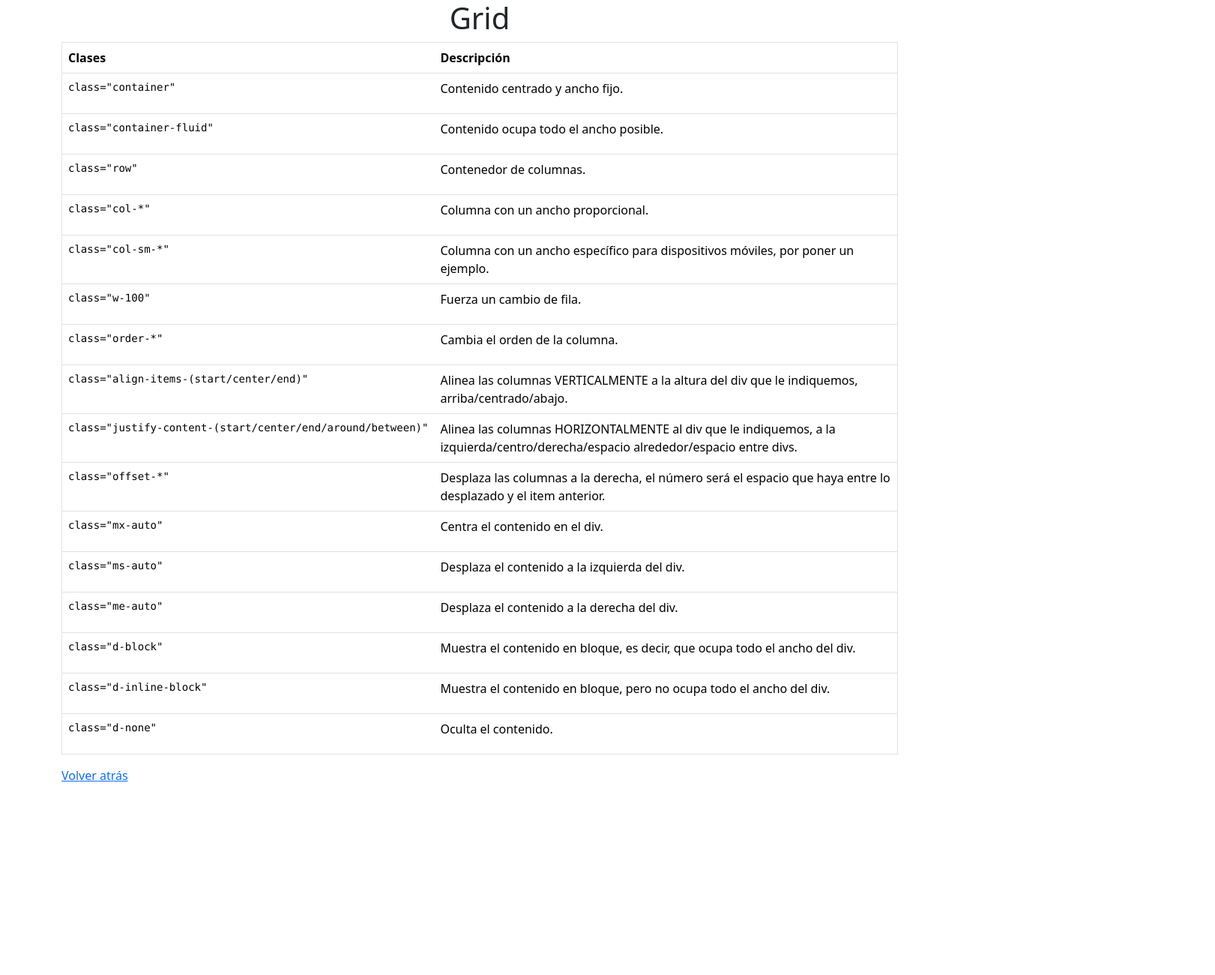
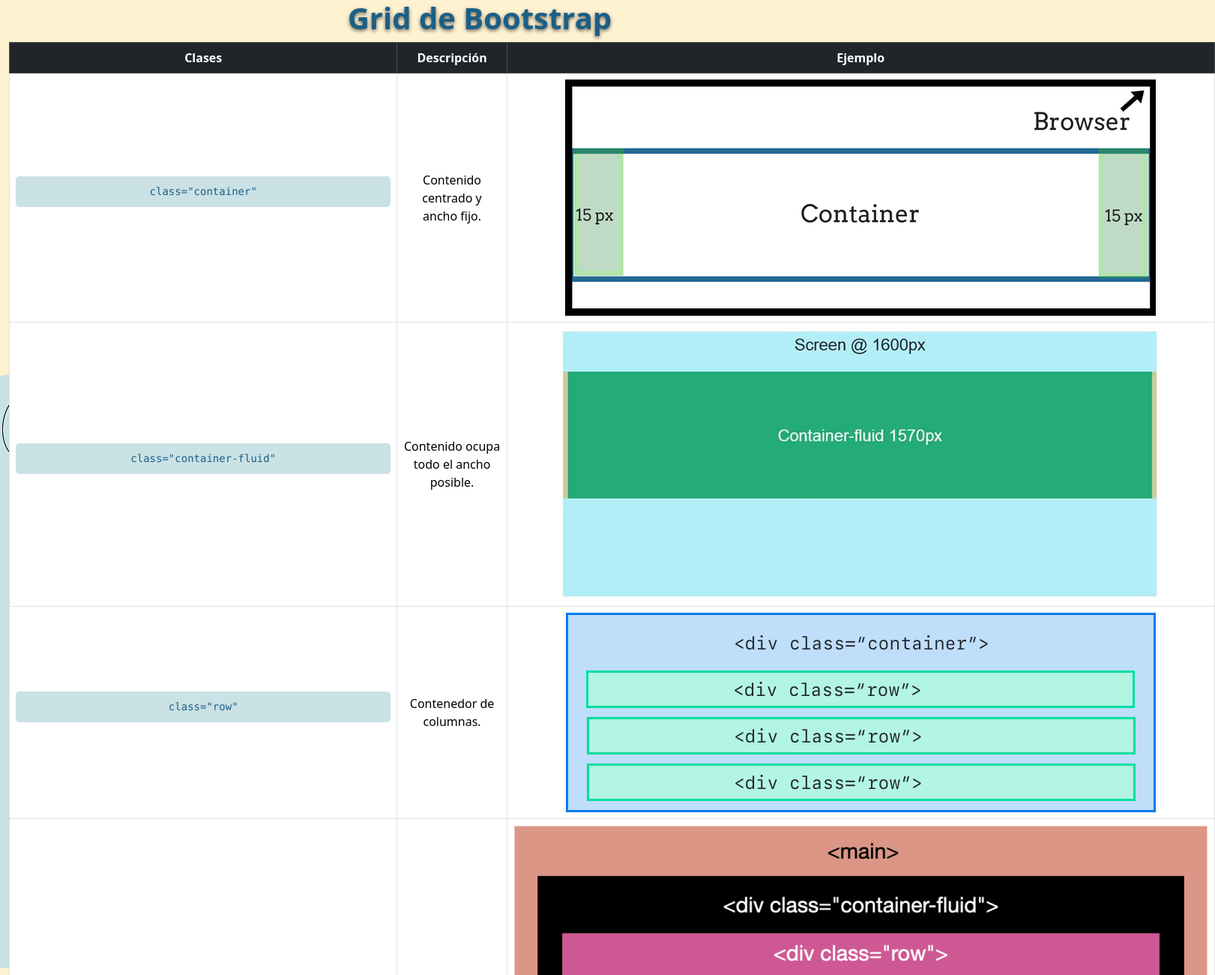
Before and after one commit to juanantonioVM/Bootstrap, a plain HTML site: page GlosarioBootstrap/grid.html in a window 1280 px wide. Shown: the top 1300 px of the page at 75% size, 1621 px wide, since content can reach past the window. Before the commit the page ends 1046 px from the top, so only its background shows below. Drawn offline with nearby package versions, Linux system fonts and the light colour scheme.

Commit message:
glosario

```diff
--- a/GlosarioBootstrap/grid.html
+++ b/GlosarioBootstrap/grid.html
@@ -3,22 +3,52 @@
 <head>
     <meta charset="UTF-8">
     <meta name="viewport" content="width=device-width, initial-scale=1.0">
+    <title>Medidas de pantalla en Bootstrap</title>
     <link rel="stylesheet" href="https://cdn.jsdelivr.net/npm/bootstrap@5.3.3/dist/css/bootstrap.min.css" integrity="sha384-QWTKZyjpPEjISv5WaRU9OFeRpok6YctnYmDr5pNlyT2bRjXh0JMhjY6hW+ALEwIH" crossorigin="anonymous">
-    <title>Grid de Bootstrap</title>
+    <script src="https://cdn.jsdelivr.net/npm/bootstrap@5.3.3/dist/js/bootstrap.min.js" integrity="sha384-0pUGZvbkm6XF6gxjEnlmuGrJXVbNuzT9qBBavbLwCsOGabYfZo0T0to5eqruptLy" crossorigin="anonymous"></script>
     <style>
-        p {
-            text-align: center;
+        body {
+            background-image: url('./wave.png');
+            color: #1b5f86;
+        }
+        .table {
+            background-color: rgba(255, 242, 209, 0.7);
+            border-radius: 10px;
+        }
+        p.h1 {
+            font-size: 2.5rem;
+            font-weight: bold;
+            text-shadow: 0 2px 5px rgba(0, 0, 0, 0.6);
+        }
+        pre {
+            background-color: #cae1e5;
+            color: #1b5f86;
+            padding: 10px;
+            border-radius: 5px;
+            font-family: Consolas, monospace;
+        }
+        a {
+            color: #1b5f86;
+            text-decoration: none;
+        }
+        a:hover {
+            color: #fff2d1;
+            text-shadow: 0 0 5px #1b5f86;
+        }
+        td, th {
+            vertical-align: middle;
         }
     </style>
 </head>
 <body>
-    <div class="container">
-        <p class="h1">Grid</p>
-        <table border="1" cellpadding="10" cellspacing="0" class="table">
-            <thead>
+    <div class="container-fluid">
+        <p class="h1 text-center">Grid de Bootstrap</p>
+        <table class="table table-bordered text-center">
+            <thead class="table-dark">
                 <tr>
                     <th>Clases</th>
                     <th>Descripción</th>
+                    <th>Ejemplo</th>
                 </tr>
             </thead>
             <tbody>
@@ -27,99 +57,83 @@
                         <pre>class="container"</pre>
                     </td>
                     <td>Contenido centrado y ancho fijo.</td>
+                    <td><img src="./images/grid/container.png" alt="Ejemplo de container"></td>
                 </tr>
                 <tr>
                     <td>
                         <pre>class="container-fluid"</pre>
                     </td>
                     <td>Contenido ocupa todo el ancho posible.</td>
+                    <td><img src="./images/grid/container-fluid.jpg" alt="Ejemplo de container-fluid"></td>
                 </tr>
                 <tr>
                     <td>
                         <pre>class="row"</pre>
                     </td>
                     <td>Contenedor de columnas.</td>
+                    <td><img src="./images/grid/row.png" alt="Ejemplo de row"></td>
                 </tr>
                 <tr>
                     <td>
                         <pre>class="col-*"</pre>
                     </td>
                     <td>Columna con un ancho proporcional.</td>
-                </tr>
-                <tr>
-                    <td>
-                        <pre>class="col-sm-*"</pre>
-                    </td>
-                    <td>Columna con un ancho específico para dispositivos móviles, por poner un ejemplo.</td>
+                    <td><img src="./images/grid/col.png" alt="Ejemplo de col"></td>
                 </tr>
                 <tr>
                     <td>
                         <pre>class="w-100"</pre>
                     </td>
                     <td>Fuerza un cambio de fila.</td>
+                    <td><img src="./images/grid/w-100.png" alt="Ejemplo de w-100"></td>
                 </tr>
                 <tr>
                     <td>
                         <pre>class="order-*"</pre>
                     </td>
                     <td>Cambia el orden de la columna.</td>
+                    <td><img src="./images/grid/order.png" alt="Ejemplo de order"></td>
                 </tr>
                 <tr>
                     <td>
                         <pre>class="align-items-(start/center/end)"</pre>
                     </td>
-                    <td>Alinea las columnas VERTICALMENTE a la altura del div que le indiquemos, arriba/centrado/abajo.</td>
+                    <td>Alinea las columnas verticalmente.</td>
+                    <td><img src="./images/grid/align-items.png" alt="Ejemplo de align-items"></td>
+                </tr>
+                <tr>
+                    <td>
+                        <pre>class="align-self-(start/center/end)"</pre>
+                    </td>
+                    <td>Alinea cada ítem verticalmente.</td>
+                    <td><img src="./images/grid/align-self.png" alt="Ejemplo de align-self"></td>
                 </tr>
                 <tr>
                     <td>
                         <pre>class="justify-content-(start/center/end/around/between)"</pre>
                     </td>
-                    <td>Alinea las columnas HORIZONTALMENTE al div que le indiquemos, a la izquierda/centro/derecha/espacio alrededor/espacio entre divs.</td>
+                    <td>Alinea las columnas horizontalmente.</td>
+                    <td><img src="./images/grid/justify-content.png" alt="Ejemplo de justify-content"></td>
                 </tr>
                 <tr>
                     <td>
                         <pre>class="offset-*"</pre>
                     </td>
-                    <td>Desplaza las columnas a la derecha, el número será el espacio que haya entre lo desplazado y el item anterior.</td>
+                    <td>Desplaza columnas a la derecha.</td>
+                    <td><img src="./images/grid/offset.png" alt="Ejemplo de offset"></td>
                 </tr>
                 <tr>
                     <td>
-                        <pre>class="mx-auto"</pre>
+                        <pre>class="d-(block/none)"</pre>
                     </td>
-                    <td>Centra el contenido en el div.</td>
-                </tr>
-                <tr>
-                    <td>
-                        <pre>class="ms-auto"</pre>
-                    </td>
-                    <td>Desplaza el contenido a la izquierda del div.</td>
-                </tr>
-                <tr>
-                    <td>
-                        <pre>class="me-auto"</pre>
-                    </td>
-                    <td>Desplaza el contenido a la derecha del div.</td>
-                </tr>
-                <tr>
-                    <td>
-                        <pre>class="d-block"</pre>
-                    </td>
-                    <td>Muestra el contenido en bloque, es decir, que ocupa todo el ancho del div.</td>
-                </tr>
-                <tr>
-                    <td>
-                        <pre>class="d-inline-block"</pre>
-                    </td>
-                    <td>Muestra el contenido en bloque, pero no ocupa todo el ancho del div.</td>
-                </tr>
-                <tr>
-                    <td>
-                        <pre>class="d-none"</pre>
-                    </td>
-                    <td>Oculta el contenido.</td>
+                    <td>Muestra u oculta contenido.</td>
+                    <td><img src="./images/grid/d.png" alt="Ejemplo de d-(block/none)"></td>
                 </tr>
             </tbody>
         </table>
-        <a href="index.html">Volver atrás</a>
+        <div class="text-center mt-4 mb-4">
+            <a href="index.html">Volver atrás</a>
+        </div>
+    </div>
 </body>
 </html>
```
Also changed, not shown: GlosarioBootstrap/index.html (+34 -36 lines), GlosarioBootstrap/medidaspantalla.html (+45 -26 lines), GlosarioBootstrap/plantilla.html (+38 -9 lines), GlosarioBootstrap/tipografia.html (+1 -0 lines), GlosarioBootstrap/images/grid/align-items.png (added), GlosarioBootstrap/images/grid/align-self.png (added), GlosarioBootstrap/images/grid/col.png (added), GlosarioBootstrap/images/grid/container-fluid.jpg (added), GlosarioBootstrap/images/grid/container.png (added), GlosarioBootstrap/images/grid/d.png (added), GlosarioBootstrap/images/grid/justify-content.png (added), GlosarioBootstrap/images/grid/m.png (added), GlosarioBootstrap/images/grid/offset.png (added), GlosarioBootstrap/images/grid/order.png (added), 2 more files.
